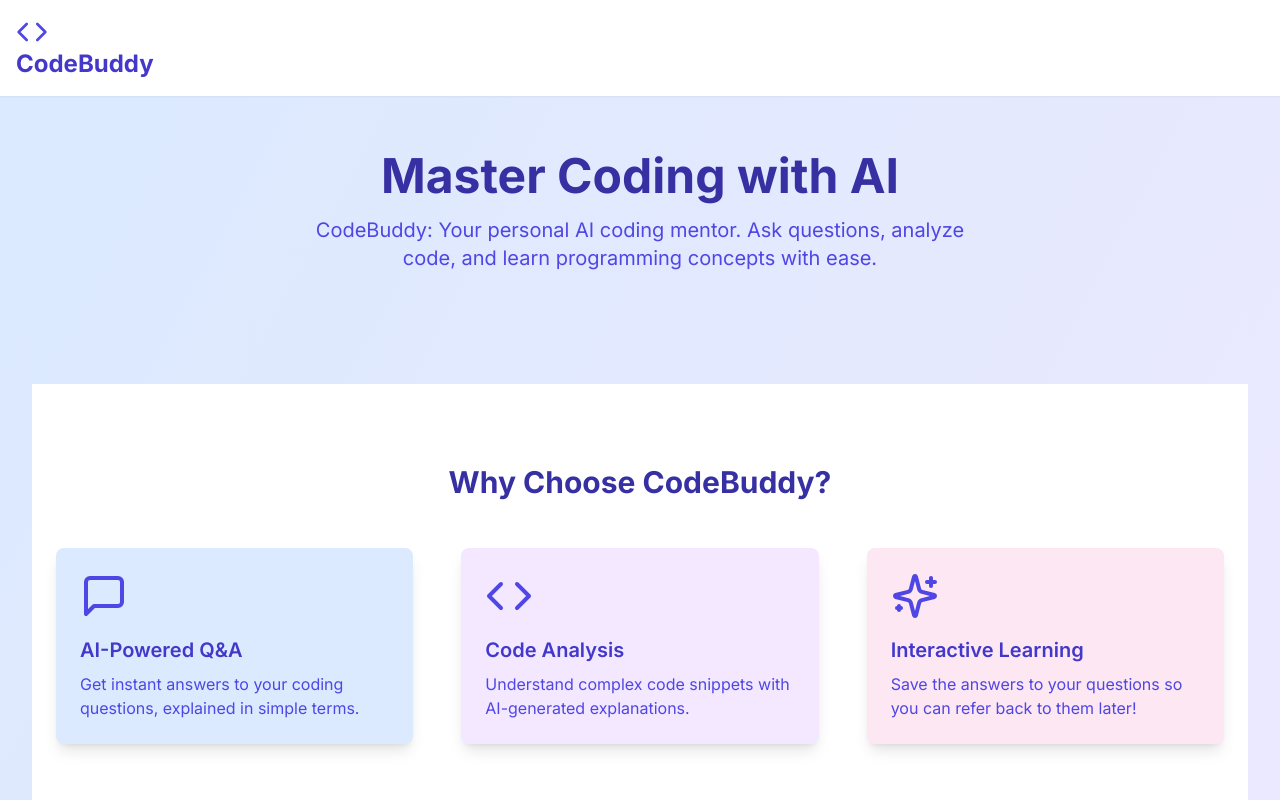
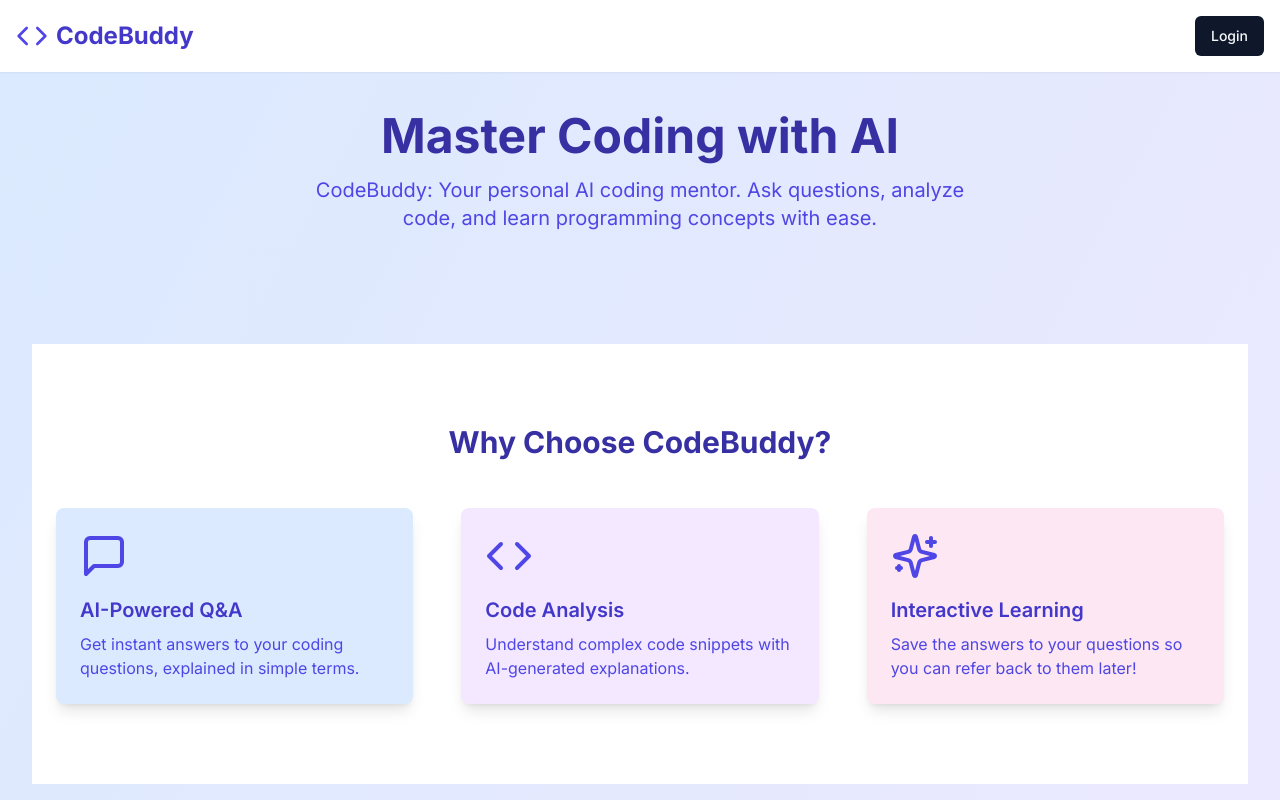
Before and after one commit to zackhamin/study-bot, a Next.js app: page / in a window 1280 px wide. Shown: the top 800 px of the page. Built offline with nearby package versions, Linux system fonts and the light colour scheme; no server answers.

Commit message:
chore(layout): update navbar styling

```diff
--- a/src/app/layout.tsx
+++ b/src/app/layout.tsx
@@ -29,7 +29,7 @@ function Sidebar() {
   return (
     <aside
       className={cn(
-        "bg-white h-screen fixed left-0 top-0 shadow-lg transition-all duration-300",
+        "bg-white h-screen fixed left-0 top-0 shadow-lg transition-all duration-300 flex flex-col",
         isCollapsed ? "w-16" : "w-64"
       )}
     >
@@ -53,7 +53,7 @@ function Sidebar() {
           )}
         </button>
       </div>
-      <nav className="mt-8">
+      <nav className="mt-8 flex-grow">
         <SidebarLink
           href="/chat"
           icon={MessageSquare}
@@ -75,8 +75,13 @@ function Sidebar() {
           Contact
         </SidebarLink>
       </nav>
-      <div className="absolute bottom-0 left-0 right-0 p-4">
-        <div className="flex items-center space-x-2">
+      <div className="p-4">
+        <div
+          className={cn(
+            "flex items-center",
+            isCollapsed ? "justify-center" : "space-x-2"
+          )}
+        >
           <Image
             src={user.picture as string}
             alt={user.name || "User"}
@@ -121,19 +126,19 @@ function Header() {
   const siteTitle = process.env.NEXT_PUBLIC_SITE_TITLE || "CodeBuddy";
 
   return (
-    <header className="flex items-center space-x-2">
+    <header
+      className={cn(
+        "bg-white shadow-sm p-4 fixed top-0 right-0 left-0",
+        user ? "left-16 lg:left-64" : "left-0"
+      )}
+    >
       <div className="flex justify-between items-center">
-        {!user && (
-          <div
-            className={cn("bg-white shadow-sm p-4 fixed top-0 right-0 left-0")}
-          >
-            <Code className="h-8 w-8 text-indigo-600" />
-            <span className="text-2xl font-bold text-indigo-700">
-              {siteTitle}
-            </span>
-          </div>
-        )}
-        <div className="flex-1">{/* Add a search input here if needed */}</div>
+        <div className="flex items-center space-x-2">
+          <Code className="h-8 w-8 text-indigo-600" />
+          <span className="text-2xl font-bold text-indigo-700">
+            {siteTitle}
+          </span>
+        </div>
         {!user && <AuthButton />}
       </div>
     </header>
@@ -146,11 +151,16 @@ function Layout({ children }: { children: React.ReactNode }) {
   return (
     <>
       <Sidebar />
-      <div className={cn(user ? "ml-16 lg:ml-64" : "ml-0")}>
+      <div
+        className={cn(
+          "transition-all duration-300",
+          user ? "ml-16 lg:ml-64" : "ml-0"
+        )}
+      >
         <Header />
         <main
           className={cn(
-            "pt-20 p-8 bg-gray-50 min-h-screen",
+            "pt-20 p-8 min-h-screen",
             !user && "bg-gradient-to-br from-blue-100 to-purple-100"
           )}
         >
```
